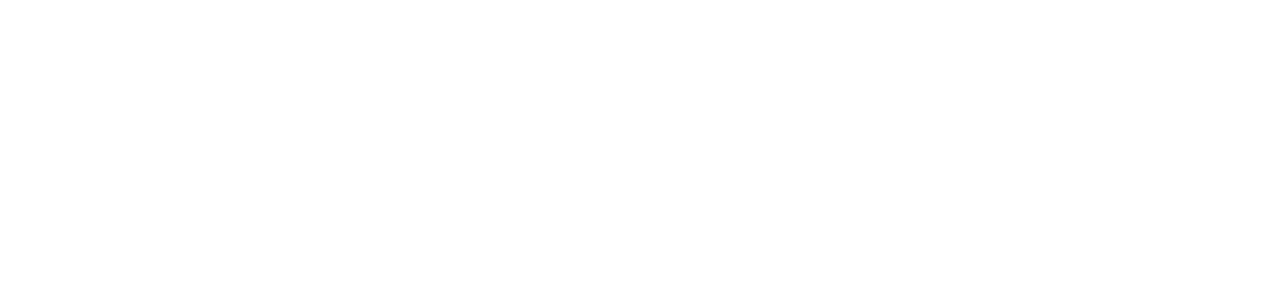
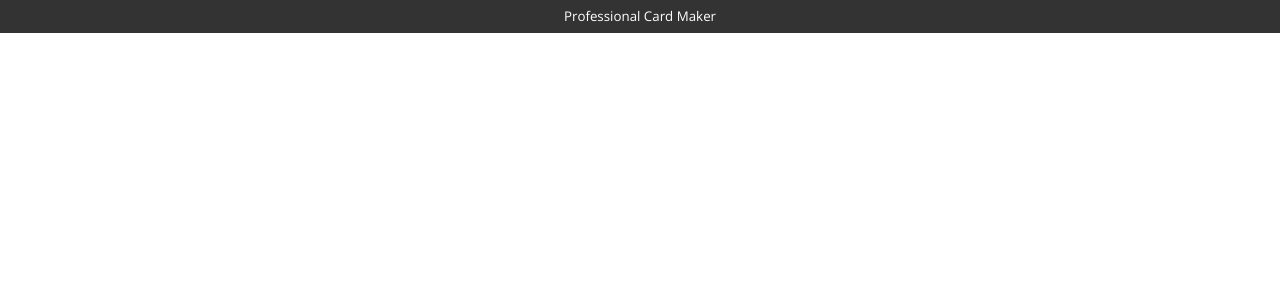
Before and after one commit to sknagar08/BusinessCardMaker, a React (Vite) app: page / in a window 1280 px wide. Shown: the top 300 px of the page. Built offline with nearby package versions, Linux system fonts and the light colour scheme.

Commit message:
Created Header component & added in App

```diff
--- a/src/App.tsx
+++ b/src/App.tsx
@@ -1,11 +1,11 @@
+import Header from "./components/Header/Header";
 
 function App() {
-
   return (
     <>
-
+      <Header dark={true} />
     </>
-  )
+  );
 }
 
-export default App
+export default App;
--- /dev/null
+++ b/src/components/Header/Header.scss
@@ -0,0 +1,12 @@
+.header {
+  background-color: #f5f5f5;
+  margin-bottom: 15px;
+  h1 {
+    padding: 10px;
+    text-align: center;
+  }
+  &.dark {
+    background-color: #333;
+    color: #fff;
+  }
+}
--- /dev/null
+++ b/src/components/Header/Header.tsx
@@ -0,0 +1,15 @@
+import "./Header.scss";
+
+interface HeaderProps {
+  dark: boolean;
+}
+
+function Header({ dark }: HeaderProps) {
+  return (
+    <header className={"header" + (dark ? " dark" : "")}>
+      <h1>Professional Card Maker</h1>
+    </header>
+  );
+}
+
+export default Header;
```
